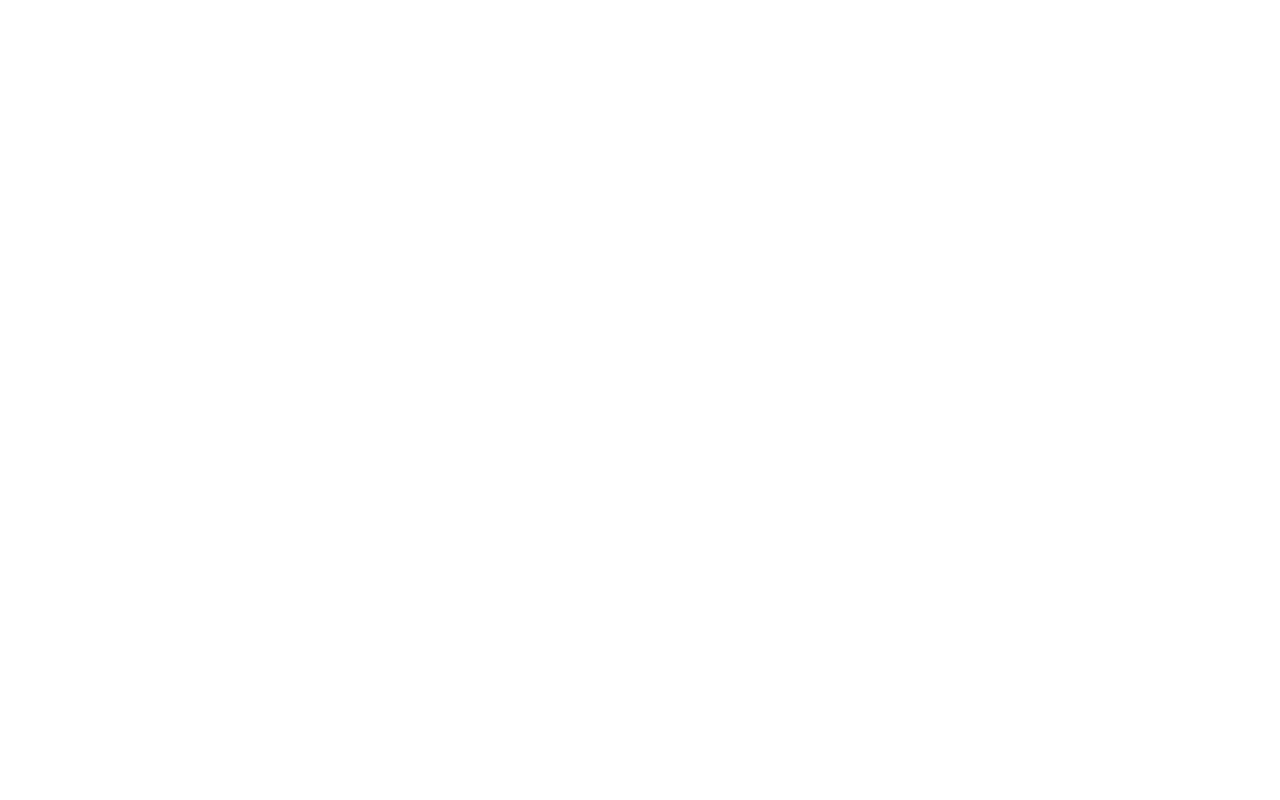
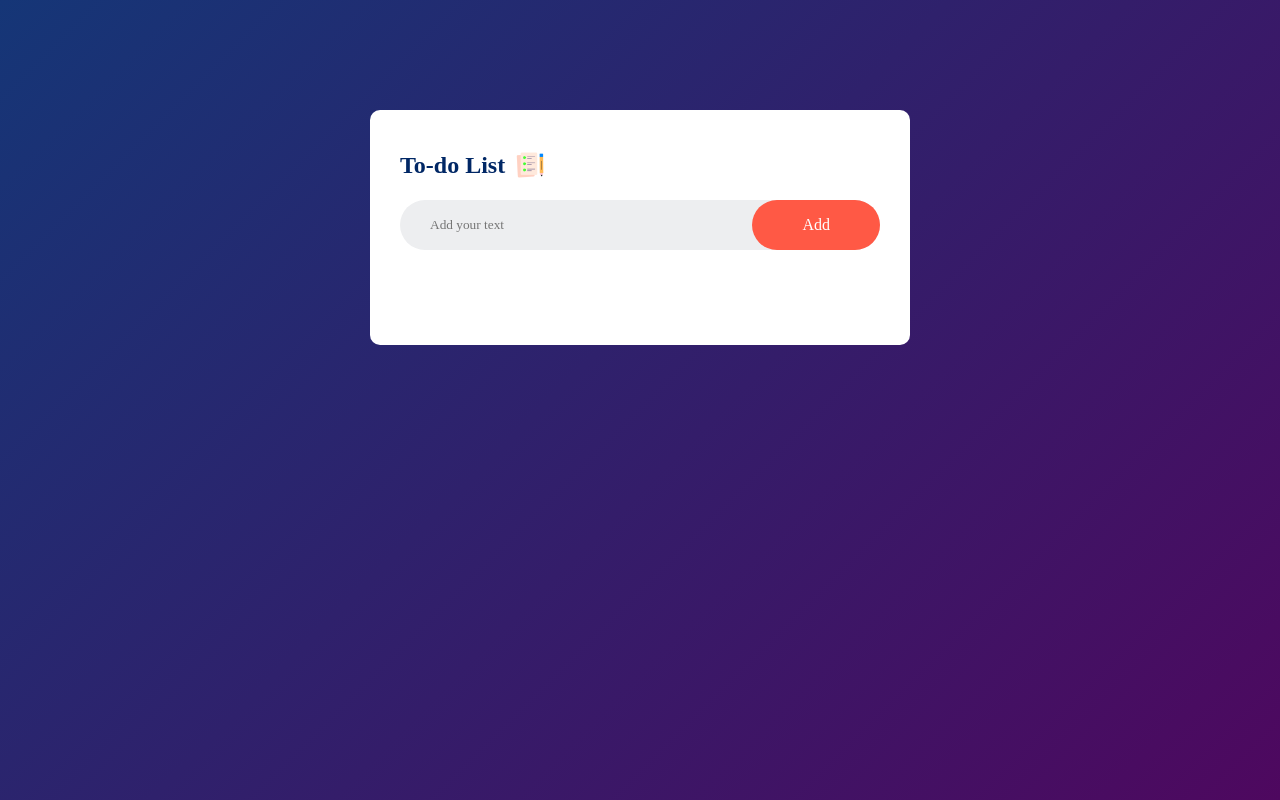
Before and after one commit to Meripa/ToDoList, a plain HTML site: page index.html in a window 1280 px wide. Drawn offline with Linux system fonts and the light colour scheme.

Commit message:
taust norm, lisasin js

```diff
--- a/index.html
+++ b/index.html
@@ -6,6 +6,19 @@
 <link rel="stylesheet" href="style.css">
 </head>
 <body>
-
+<div class="container">
+    <div class="todo-app">
+        <h2>To-do List <img src="images/icon.png"></h2>
+        <div class="row">
+            <input type="text" id="input-box" placeholder="Add your text">
+            <button>Add</button>
+        </div>
+        <ul id="list-container">
+<!--             <li class="checked">Task 1</li>
+            <li>Task 2</li>
+            <li>Task 3</li> -->
+        </ul>
+    </div>
+</div>
 </body>
 </html>
--- a/style.css
+++ b/style.css
@@ -11,3 +11,85 @@
     background: linear-gradient(135deg, #153677, #4e085f );
     padding: 10px;
 }
+
+.todo-app{
+    width: 100%;
+    max-width: 540px;
+    background: #fff;
+    margin: 100px auto 20px;
+    padding: 40px 30px 70px;
+    border-radius: 10px;
+}
+.todo-app h2{
+    color: #002765;
+    display: flex;
+    align-items: center;
+    margin-bottom: 20px;
+}
+
+.todo-app h2 img{
+    width: 30px;
+    margin-left: 10px;
+}
+
+.row{
+    display: flex;
+    align-items: center;
+    justify-content: space-between;
+    background: #edeef0;
+    border-radius: 30px;
+    padding-left: 20px;
+    margin-bottom: 25px;
+}
+
+input{
+    flex: 1;
+    border: none;
+    outline: none;
+    background: transparent;
+    padding: 10px;
+}
+
+button{
+    border: none;
+    outline: none;
+    padding: 16px 50px;
+    background: #ff5945;
+    color: #fff;
+    font-size: 16px;
+    cursor: pointer;
+    border-radius: 40px;
+
+}
+
+ul li{
+    list-style: none;
+    font-size: 17px;
+    padding: 12px 8px 12px 50px;
+    user-select: none;
+    cursor: pointer;
+    position: relative;
+}
+
+ul li::before{
+    content: '';
+    position: absolute;
+    height: 28px;
+    width: 28px;
+    border-radius: 50%;
+    background-image: url(images/unchecked.png);
+    background-size: cover;
+    background-position: center;
+    top: 12px;
+    left: 8px;
+}
+
+ul li.checked{
+    color:#555;
+    text-decoration: line-through;
+}
+
+
+ul li.checked::before{
+    background-image: url(images/checked.png);
+}
```
Also changed, not shown: script.js (added).
